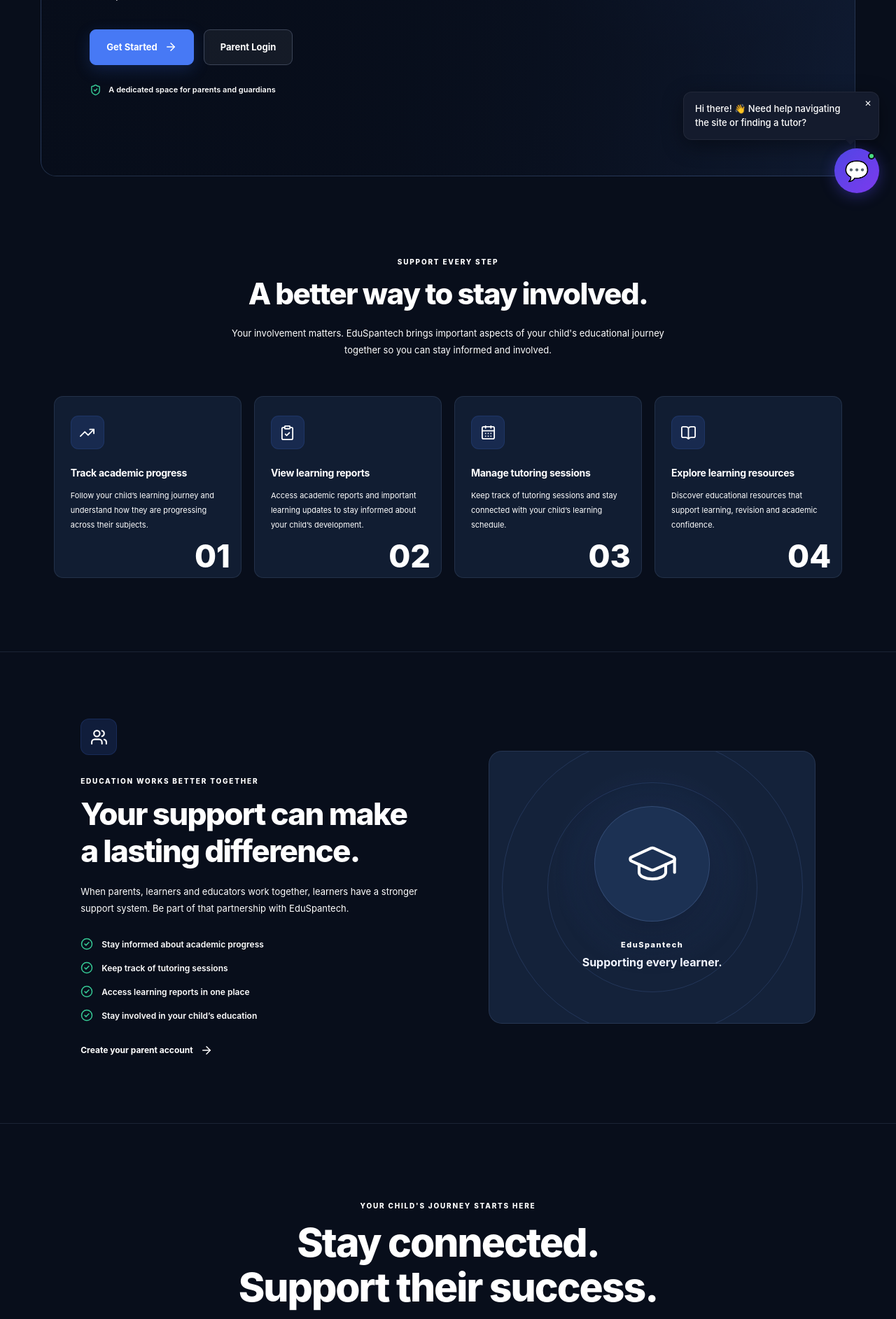
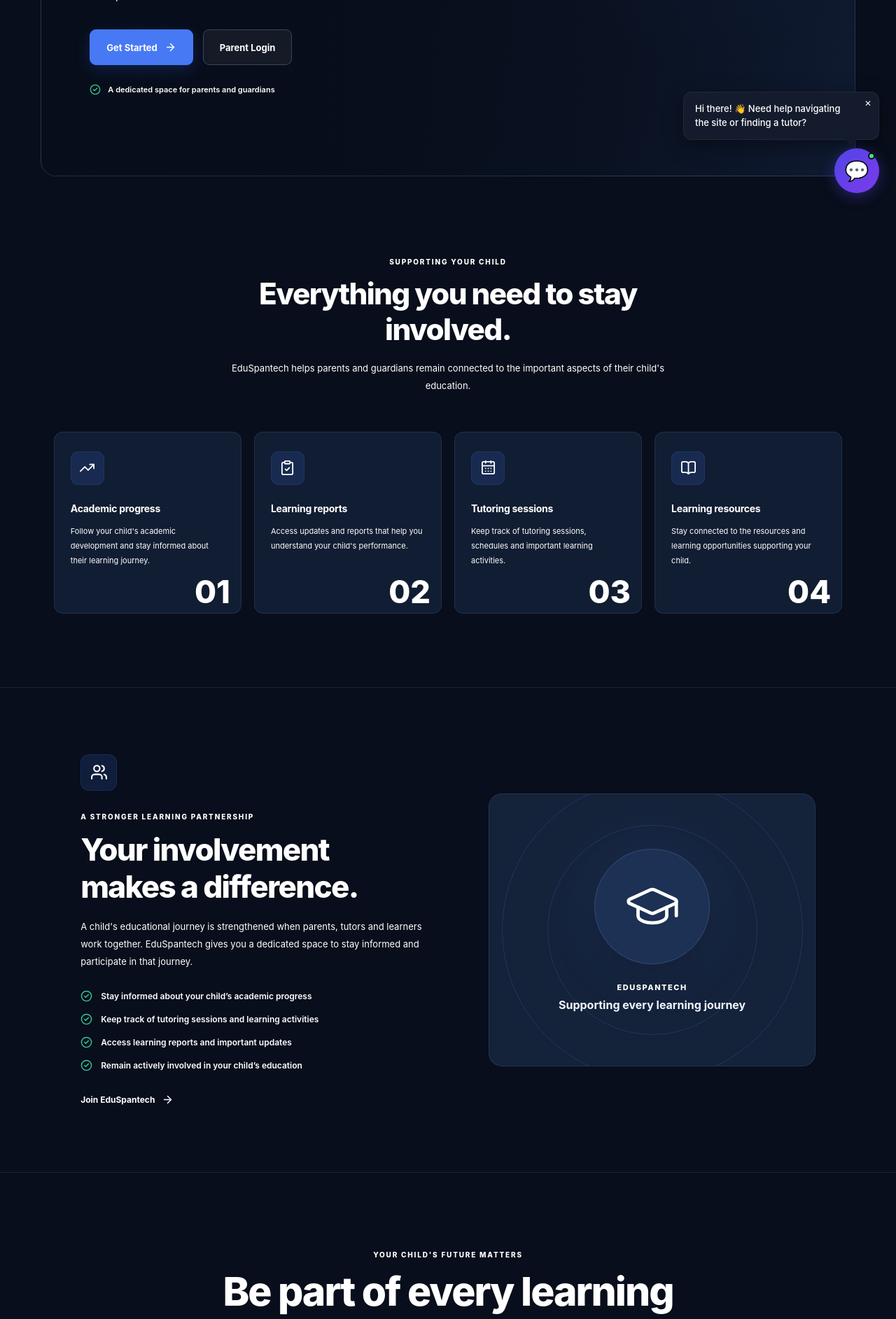
Before and after one commit to leletunxokwana9-bit/eduspantech, a React (Create React App) app: page /parent in a window 1280 px wide. Shown: the part 500-2385 px from the top of the page at 70% size. Built offline with nearby package versions, Linux system fonts and the light colour scheme; no server answers.

Commit message:
Refactor ParentHome component and update text
Refactor ParentHome component to improve clarity and update text for better engagement. Adjust fetch function naming and handle image loading more efficiently.

```diff
--- a/src/pages/ParentHome.js
+++ b/src/pages/ParentHome.js
@@ -21,37 +21,31 @@ const API_URL =
 const ParentHome = () => {
   const [heroImage, setHeroImage] = useState('');
 
-  // ============================================
-  // LOAD PARENT HERO IMAGE
-  // ============================================
-
   useEffect(() => {
     const controller = new AbortController();
 
-    const loadHeroImage = async () => {
+    const fetchHeroImage = async () => {
       try {
         const response = await fetch(
           `${API_URL}/login-hero/active?type=parent`,
           { signal: controller.signal }
         );
 
-        if (!response.ok) {
-          return;
-        }
+        if (!response.ok) return;
 
         const result = await response.json();
 
-        if (result.success && result.image?.url) {
+        if (result?.image?.url) {
           setHeroImage(result.image.url);
         }
       } catch (error) {
         if (error.name !== 'AbortError') {
-          console.error('Parent home hero image error:', error);
+          console.error('Unable to load parent hero image:', error);
         }
       }
     };
 
-    loadHeroImage();
+    fetchHeroImage();
 
     return () => controller.abort();
   }, []);
@@ -59,68 +53,69 @@ const ParentHome = () => {
   const features = [
     {
       icon: <TrendingUp size={23} />,
-      title: 'Track academic progress',
+      title: 'Academic progress',
       description:
-        'Follow your child’s learning journey and understand how they are progressing across their subjects.'
+        "Follow your child's academic development and stay informed about their learning journey."
     },
     {
       icon: <ClipboardCheck size={23} />,
-      title: 'View learning reports',
+      title: 'Learning reports',
       description:
-        'Access academic reports and important learning updates to stay informed about your child’s development.'
+        "Access updates and reports that help you understand your child's performance."
     },
     {
       icon: <CalendarDays size={23} />,
-      title: 'Manage tutoring sessions',
+      title: 'Tutoring sessions',
       description:
-        'Keep track of tutoring sessions and stay connected with your child’s learning schedule.'
+        'Keep track of tutoring sessions, schedules and important learning activities.'
     },
     {
       icon: <BookOpen size={23} />,
-      title: 'Explore learning resources',
+      title: 'Learning resources',
       description:
-        'Discover educational resources that support learning, revision and academic confidence.'
+        'Stay connected to the resources and learning opportunities supporting your child.'
     }
   ];
 
   const benefits = [
-    'Stay informed about academic progress',
-    'Keep track of tutoring sessions',
-    'Access learning reports in one place',
-    'Stay involved in your child’s education'
+    'Stay informed about your child’s academic progress',
+    'Keep track of tutoring sessions and learning activities',
+    'Access learning reports and important updates',
+    'Remain actively involved in your child’s education'
   ];
 
   return (
     <main className="parent-home">
 
-      {/* ========================================
+      {/* =====================================================
           HERO SECTION
-      ======================================== */}
+      ===================================================== */}
 
       <section className="parent-hero">
-
         <div
           className={`parent-hero-visual ${heroImage ? 'has-image' : ''}`}
           style={
             heroImage
-              ? { backgroundImage: `url("${heroImage}")` }
-              : undefined
+              ? { backgroundImage: `url(${heroImage})` }
+              : {}
           }
         >
-          <div className="parent-hero-overlay"></div>
+          <div className="parent-hero-overlay" />
 
           <div className="parent-hero-content">
+
+            {/* HERO TEXT ONLY — NO RIGHT-SIDE CARD */}
 
             <div className="parent-hero-copy">
 
               <div className="parent-eyebrow">
-                <ShieldCheck size={16} />
-                <span>THE PARENT & GUARDIAN EXPERIENCE</span>
+                <ShieldCheck size={15} />
+                THE PARENT &amp; GUARDIAN EXPERIENCE
               </div>
 
               <h1>
                 Be part of your child's
-                <span> learning journey.</span>
+                <span>learning journey.</span>
               </h1>
 
               <p className="parent-hero-description">
@@ -130,13 +125,12 @@ const ParentHome = () => {
               </p>
 
               <div className="parent-hero-actions">
-
                 <Link
                   to="/parent-register"
                   className="parent-primary-btn"
                 >
                   Get Started
-                  <ArrowRight size={18} />
+                  <ArrowRight size={17} />
                 </Link>
 
                 <Link
@@ -145,11 +139,10 @@ const ParentHome = () => {
                 >
                   Parent Login
                 </Link>
-
               </div>
 
               <div className="parent-hero-trust">
-                <ShieldCheck size={17} />
+                <CheckCircle2 size={16} />
                 <span>
                   A dedicated space for parents and guardians
                 </span>
@@ -159,39 +152,34 @@ const ParentHome = () => {
 
           </div>
         </div>
-
       </section>
 
-      {/* ========================================
+      {/* =====================================================
           INTRODUCTION
-      ======================================== */}
+      ===================================================== */}
 
       <section className="parent-intro">
 
         <div className="parent-section-heading">
-
           <span className="parent-section-label">
-            SUPPORT EVERY STEP
+            SUPPORTING YOUR CHILD
           </span>
 
           <h2>
-            A better way to stay involved.
+            Everything you need to stay involved.
           </h2>
 
           <p>
-            Your involvement matters. EduSpantech brings important
-            aspects of your child's educational journey together
-            so you can stay informed and involved.
+            EduSpantech helps parents and guardians remain connected
+            to the important aspects of their child's education.
           </p>
-
         </div>
 
         <div className="parent-feature-grid">
-
           {features.map((feature, index) => (
             <article
               className="parent-feature-card"
-              key={index}
+              key={feature.title}
             >
               <div className="parent-feature-icon">
                 {feature.icon}
@@ -201,19 +189,18 @@ const ParentHome = () => {
 
               <p>{feature.description}</p>
 
-              <div className="parent-feature-number">
-                0{index + 1}
-              </div>
+              <span className="parent-feature-number">
+                {String(index + 1).padStart(2, '0')}
+              </span>
             </article>
           ))}
-
         </div>
 
       </section>
 
-      {/* ========================================
-          PARENT PARTNERSHIP SECTION
-      ======================================== */}
+      {/* =====================================================
+          PARTNERSHIP SECTION
+      ===================================================== */}
 
       <section className="parent-partnership">
 
@@ -224,24 +211,25 @@ const ParentHome = () => {
           </div>
 
           <span className="parent-section-label">
-            EDUCATION WORKS BETTER TOGETHER
+            A STRONGER LEARNING PARTNERSHIP
           </span>
 
           <h2>
-            Your support can make
-            <span> a lasting difference.</span>
+            Your involvement
+            <span>makes a difference.</span>
           </h2>
 
           <p>
-            When parents, learners and educators work together,
-            learners have a stronger support system. Be part of
-            that partnership with EduSpantech.
+            A child's educational journey is strengthened when
+            parents, tutors and learners work together. EduSpantech
+            gives you a dedicated space to stay informed and
+            participate in that journey.
           </p>
 
           <ul className="parent-benefits-list">
-            {benefits.map((benefit, index) => (
-              <li key={index}>
-                <CheckCircle2 size={18} />
+            {benefits.map((benefit) => (
+              <li key={benefit}>
+                <CheckCircle2 size={17} />
                 <span>{benefit}</span>
               </li>
             ))}
@@ -251,26 +239,26 @@ const ParentHome = () => {
             to="/parent-register"
             className="parent-partnership-link"
           >
-            Create your parent account
-            <ArrowRight size={18} />
+            Join EduSpantech
+            <ArrowRight size={17} />
           </Link>
 
         </div>
 
         <div className="parent-partnership-visual">
 
-          <div className="parent-partnership-decoration decoration-one"></div>
-          <div className="parent-partnership-decoration decoration-two"></div>
+          <div className="parent-partnership-decoration decoration-one" />
+          <div className="parent-partnership-decoration decoration-two" />
 
           <div className="parent-partnership-illustration">
 
             <div className="parent-illustration-circle">
-              <GraduationCap size={76} strokeWidth={1.3} />
+              <GraduationCap size={82} strokeWidth={1.4} />
             </div>
 
             <div className="parent-illustration-caption">
-              <span>EduSpantech</span>
-              <strong>Supporting every learner.</strong>
+              <span>EDUSPANTECH</span>
+              <strong>Supporting every learning journey</strong>
             </div>
 
           </div>
@@ -279,27 +267,26 @@ const ParentHome = () => {
 
       </section>
 
-      {/* ========================================
-          FINAL CTA
-      ======================================== */}
+      {/* =====================================================
+          FINAL CALL TO ACTION
+      ===================================================== */}
 
       <section className="parent-final-cta">
 
         <div className="parent-final-cta-content">
 
           <span className="parent-section-label">
-            YOUR CHILD'S JOURNEY STARTS HERE
+            YOUR CHILD'S FUTURE MATTERS
           </span>
 
           <h2>
-            Stay connected.
-            <br />
-            Support their success.
+            Be part of every
+            learning milestone.
           </h2>
 
           <p>
-            Create your parent account and become an active part
-            of your child's learning experience.
+            Create your parent or guardian account and stay connected
+            to your child's educational progress with EduSpantech.
           </p>
 
           <div className="parent-final-actions">
@@ -309,14 +296,14 @@ const ParentHome = () => {
               className="parent-primary-btn"
             >
               Get Started
-              <ArrowRight size={18} />
+              <ArrowRight size={17} />
             </Link>
 
             <Link
               to="/parent-login"
               className="parent-final-login"
             >
-              Already registered? Sign in
+              Already have an account? Parent Login
             </Link>
 
           </div>
```
